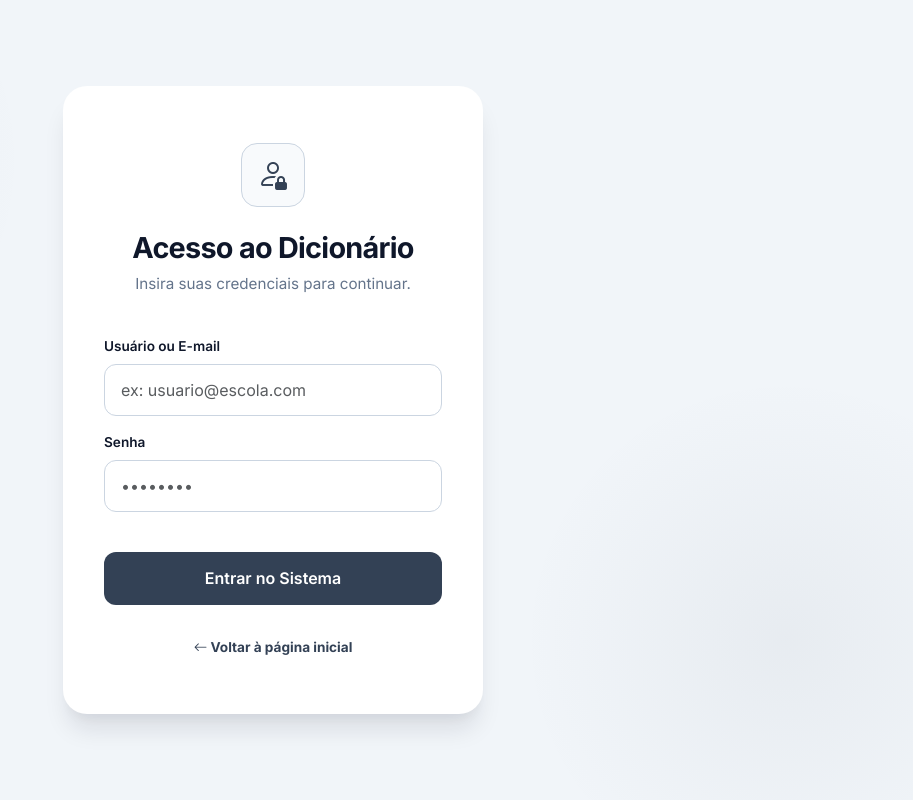
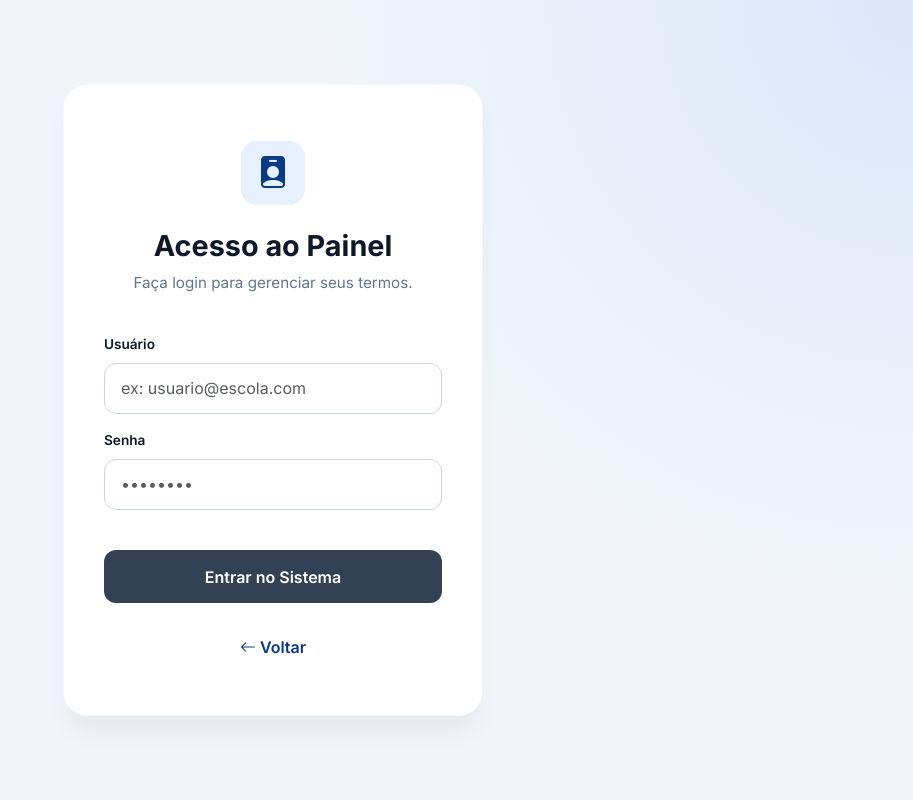
Before and after one commit to lumamassaranduba/dicionario_digital, a PHP site: page /login.php in a window 1280 px wide. Shown: the whole page, without its empty margins (367-1280 px from the left). Run offline with PHP 8.4, Linux system fonts and the light colour scheme.

Commit message:
login atualizações

```diff
--- a/login.php
+++ b/login.php
@@ -12,9 +12,10 @@
 
     <style>
         :root {
-            /* Paleta Grafite Neutra (Slate) */
-            --cor-primaria: #334155; /* Slate 700 - Grafite Profissional */
-            --cor-hover: #1e293b;    /* Slate 800 - Quase Preto mas ainda Cinza */
+            --azul-suave: rgba(13, 110, 253, 0.1);
+            --azul-foco: rgba(13, 110, 253, 0.5);
+            --cor-primaria: #334155;
+            --cor-hover: #1e293b;
             --bg-body: #f1f5f9;
             --text-main: #0f172a;
             --text-muted: #64748b;
@@ -23,9 +24,7 @@
 
         body {
             background-color: var(--bg-body);
-            /* Background limpo com toques sutis de cinza */
-            background-image: radial-gradient(circle at 10% 20%, rgba(51, 65, 85, 0.05) 0%, transparent 20%),
-                              radial-gradient(circle at 90% 80%, rgba(51, 65, 85, 0.05) 0%, transparent 20%);
+            background-image: radial-gradient(circle at top right, var(--azul-suave) 0%, transparent 40%);
             font-family: 'Inter', sans-serif;
             height: 100vh;
             display: flex;
@@ -40,32 +39,28 @@
             max-width: 420px;
             padding: 3.5rem 2.5rem;
             border-radius: 24px;
-            /* Sombra profunda para dar destaque ao card branco */
-            box-shadow: 0 20px 25px -5px rgba(15, 23, 42, 0.1),
-                        0 10px 10px -5px rgba(15, 23, 42, 0.04);
-            border: 1px solid rgba(255, 255, 255, 0.7);
+            box-shadow: 0 20px 25px -5px rgba(0, 0, 0, 0.05);
+            border: 1px solid rgba(13, 110, 253, 0.05);
             text-align: center;
         }
 
         .icon-box {
             width: 64px;
             height: 64px;
-            background-color: #f8fafc;
-            color: var(--cor-primaria);
+            background-color: var(--azul-suave);
+            color: #093b83;
             border-radius: 16px;
             display: flex;
             align-items: center;
             justify-content: center;
             font-size: 2rem;
             margin: 0 auto 1.5rem;
-            border: 1px solid var(--border);
         }
 
         h2 {
             color: var(--text-main);
             font-weight: 700;
             font-size: 1.8rem;
-            letter-spacing: -0.025em;
             margin-bottom: 0.5rem;
         }
 
@@ -88,13 +83,12 @@
             border: 1.5px solid var(--border);
             border-radius: 12px;
             padding: 0.8rem 1rem;
-            background-color: #ffffff;
             transition: all 0.2s;
         }
 
         .form-control:focus {
-            border-color: var(--cor-primaria);
-            box-shadow: 0 0 0 4px rgba(51, 65, 85, 0.1);
+            border-color: #0d6efd;
+            box-shadow: 0 0 0 4px var(--azul-suave);
             outline: none;
         }
 
@@ -107,34 +101,27 @@
             font-weight: 600;
             width: 100%;
             margin-top: 1rem;
-            transition: all 0.2s ease;
+            transition: 0.2s ease;
         }
 
         .btn-acesso:hover {
             background-color: var(--cor-hover);
             transform: translateY(-2px);
-            box-shadow: 0 10px 15px -3px rgba(15, 23, 42, 0.2);
         }
 
         .footer-link {
             margin-top: 2rem;
-            font-size: 0.85rem;
         }
 
         .footer-link a {
-            color: var(--cor-primaria);
+            color: #093b83;
             text-decoration: none;
-            font-weight: 700;
-        }
-
-        .footer-link a:hover {
-            text-decoration: underline;
+            font-weight: 600;
         }
 
         .msg-erro {
             background-color: #fef2f2;
             color: #dc2626;
-            border: 1px solid #fee2e2;
             padding: 0.75rem;
             border-radius: 10px;
             font-size: 0.85rem;
@@ -149,17 +136,17 @@
 
     <div class="login-card">
         <div class="icon-box">
-            <i class="bi bi-person-lock"></i>
+            <i class="bi bi-person-badge-fill"></i>
         </div>
 
-        <h2>Acesso ao Dicionário</h2>
-        <p class="subtitle">Insira suas credenciais para continuar.</p>
+        <h2>Acesso ao Painel</h2>
+        <p class="subtitle">Faça login para gerenciar seus termos.</p>
 
         <form id="formLogin">
             <div id="mensagem-erro" class="msg-erro"></div>
 
             <div class="mb-3">
-                <label class="form-label">Usuário ou E-mail</label>
+                <label class="form-label">Usuário</label>
                 <input type="text" name="email" class="form-control" placeholder="ex: usuario@escola.com" required>
             </div>
 
@@ -172,7 +159,7 @@
         </form>
 
         <div class="footer-link">
-            <a href="index.php"><i class="bi bi-arrow-left"></i> Voltar à página inicial</a>
+            <a href="index.php"><i class="bi bi-arrow-left"></i> Voltar</a>
         </div>
     </div>
 
@@ -188,7 +175,6 @@
                     method: 'POST',
                     body: dados
                 });
-
                 const resultado = await resposta.json();
 
                 if (resultado.sucesso) {
@@ -198,11 +184,10 @@
                     msgErro.style.display = 'block';
                 }
             } catch (erro) {
-                msgErro.innerText = "Erro ao conectar com o servidor.";
+                msgErro.innerText = "Erro ao conectar.";
                 msgErro.style.display = 'block';
             }
         });
     </script>
 </body>
-
 </html>
```
